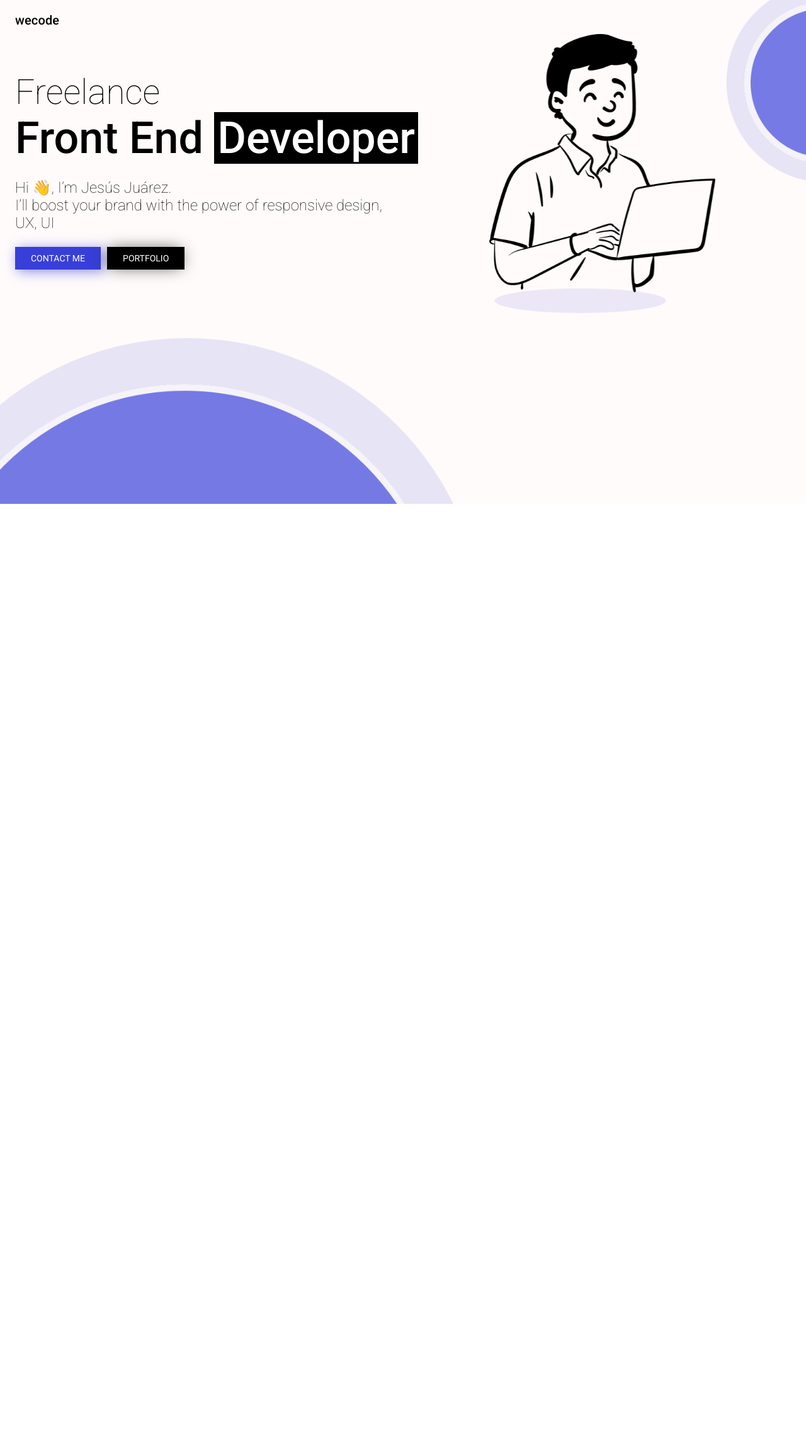
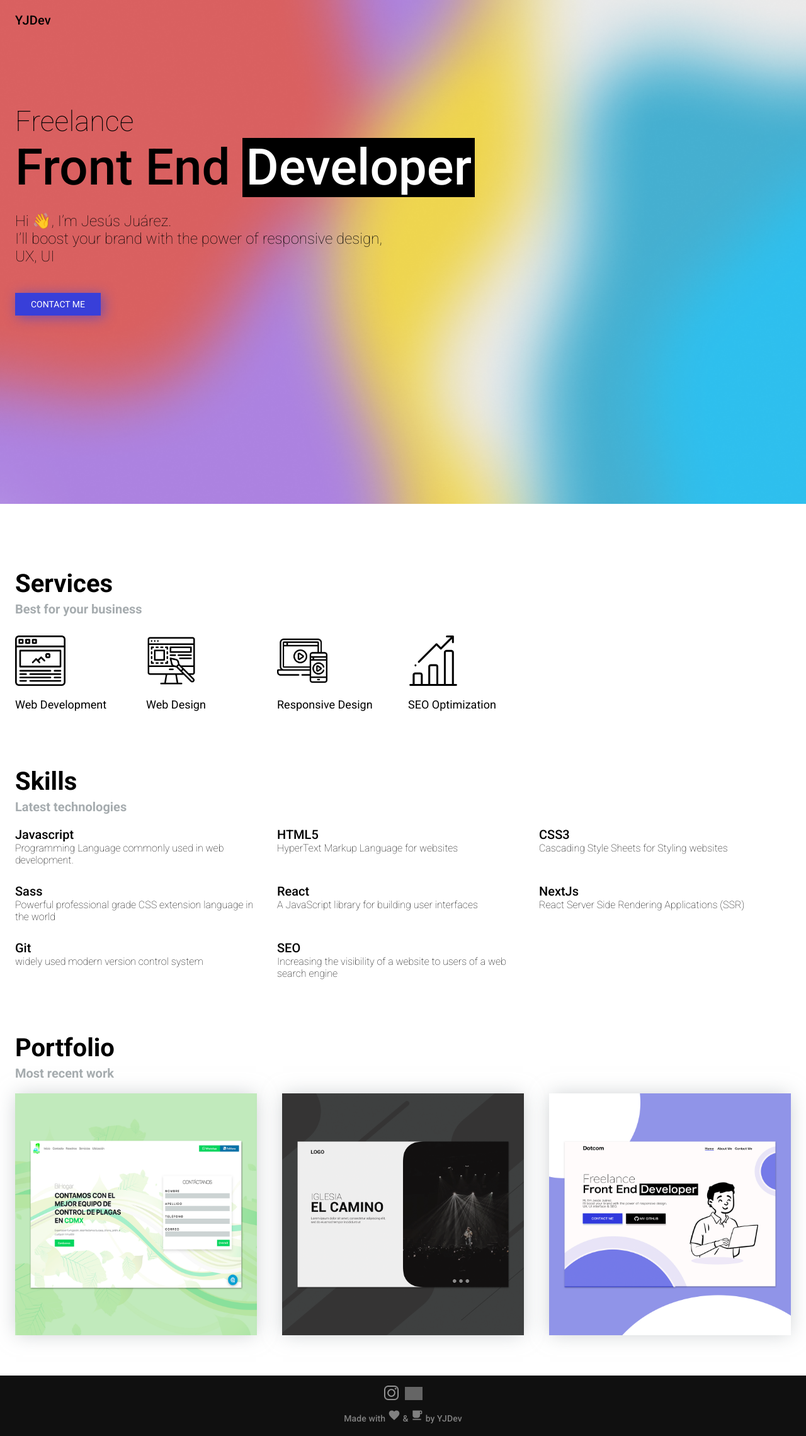
Before and after one commit to YisusJuarez/yjdevportfolio, a Next.js app: page / in a window 1280 px wide. Shown: the whole page at 63% size. Before the commit the page ends 800 px from the top, so only its background shows below. Built offline with nearby package versions, Linux system fonts and the light colour scheme; grey boxes are pictures that could not be loaded.

Commit message:
Pagina 2.0

```diff
--- a/components/Footer/Footer.js
+++ b/components/Footer/Footer.js
@@ -1,35 +1,43 @@
 import React from "react";
 import Container from "@material-ui/core/Container";
 import Grid from "@material-ui/core/Grid";
-import Link from "next/link";
+import Typography from '@material-ui/core/Typography';
+import FavoriteIcon from '@material-ui/icons/Favorite';
+import LocalCafeIcon from '@material-ui/icons/LocalCafe';
 class Portfolio extends React.Component {
     render() {
         return (
             <div className="bg-black">
                 <Container maxWidth="lg">
                     <Grid container>
-                        <Grid item lg={4} md={4} sm={6} xs={12}>
-                            <h1 className="frase">wecode</h1>
+
+                        <Grid item lg={4} md={4} sm={6} xs={6}>
+
                         </Grid>
-                        <Grid item lg={4} md={4} sm={6} xs={6}>
-                            <h1 className="frase">Discover</h1>
-                            <ul className="listas">
-                                <li><Link href="/"><a>Home</a></Link></li>
-                                <li><Link href="/portfolio"><a>Portfolio</a></Link></li>
-                            </ul>
+                        <Grid item lg={12} md={12} sm={12} xs={12}>
+
+                            <p className="foot-center">
+                                <div className="foot-top">
+                                    <a href="https://www.instagram.com/wecodemx/">
+                                        <img className="icons-social" src="/img/white-insta.png" />
+                                    </a>
+                                    <a href="https://github.com/YisusJuarez">
+                                        <img className="icons-social-2" src="/img/white-git.png" />
+                                    </a>
+                                </div>
+
+                                <Typography variant="subtitle2" >
+                                    Made with <FavoriteIcon fontSize="small"></FavoriteIcon> & <LocalCafeIcon fontSize="small"></LocalCafeIcon> by YJDev
+                            </Typography>
+                            </p>
                         </Grid>
-                        <Grid item lg={4} md={4} sm={6} xs={6}>
-                            <h1 className="frase">Follow</h1>
-                            <a href="https://www.instagram.com/wecodemx/">
-                            <img className="icons-social" src="/img/white-insta.png"/>
-                            </a>
-                            <a href="https://github.com/YisusJuarez">
-                            <img className="icons-social-2"  src="/img/white-git.png"/>
-                            </a>
-                        </Grid>
+
                     </Grid>
                 </Container>
                 <style jsx>{`
+                .foot-top{
+                    padding-bottom:10px;
+                }
                     .icons-social{
                         width:23px;
                         opacity:.6;
@@ -50,42 +58,15 @@ class Portfolio extends React.Component {
                  .bg-black{
                      background-color:#101010;
                      margin-top:60px;
-                     padding-top:30px;
-                     padding-bottom:30px;
                  }
-                 .frase{
-                     color:white;
-                     font-family: "Roboto";
-                     font-size:21px;
-                     font-weight:600;
 
-                 }
-                 .listas{
-                     list-style-type:none;
-                     padding-left:0px;
-                 }
-                 .listas li:nth-child(2){
-                    padding-top:5px;
 
-                 }
-                 .listas li a{
-                   color:white !important;
-                   font-size: 18;
-                font-family: "Roboto";
-                opacity:.6;
-                text-decoration:none;
-                cursor:pointer;
-
-                 }
-                 .listas li a:hover{
-                   color:white !important;
-                   font-size: 18;
-                font-family: "Roboto";
-                opacity:.9;
-                text-decoration:none;
-                cursor:pointer;
-
-                 }
+                 .foot-center{
+                    text-align: center;
+                    color:white;
+                    padding-bottom:0px;
+                    color:gray;
+                }
                  `}</style>
             </div>
 
--- a/components/HeadContent/HeadContent.jsx
+++ b/components/HeadContent/HeadContent.jsx
@@ -4,18 +4,22 @@ import Grid from "@material-ui/core/Grid";
 import ModalCorreo from "../ModalCorreo/ModalCorreo";
 import Typist from "react-typist";
 import Link from "next/link";
+
+
 function HeadContent(props) {
+
   return (
     <div className="bg">
       <NavBar></NavBar>
-      <Container maxWidth="lg">
+
+      <Container maxWidth="lg" className="full-size-cont">
         <Grid container spacing={1}>
-          <Grid item md={7} sm={12}>
+          <Grid item md={12} sm={12}>
+
             <h1 className="h1-title">Freelance</h1>
             <h2 className="h2-subtitle">
               Front End <span className="h2-bgblack">Developer</span>
             </h2>
-
             <Typist
               cursor={{
                 show: false,
@@ -32,23 +36,20 @@ function HeadContent(props) {
             </Typist>
             <div className="center">
               <ModalCorreo></ModalCorreo>
-
-              <Link href="/portfolio">
-                <button className="btn-portafolio">PORTFOLIO</button>
-              </Link>
             </div>
-          </Grid>
-          <Grid item md={5}>
-            <img
-              className="img-person"
-              src="/img/person.png"
-              alt="person-image"
-            ></img>
           </Grid>
         </Grid>
       </Container>
+
+
       <style jsx>{`
+      .bg{
+        background-image:url('/img/bg-desk.png');
+       background-size:cover;
+       background-repeat:none;
+      }
         .btn-portafolio {
+          margin-top:20px;
           background-color: black;
           color: white;
           font-family: "Roboto";
@@ -66,34 +67,10 @@ function HeadContent(props) {
           outline: none !important;
           outline-width: 0 !important;
         }
-        .img-person {
-          width: 28vw;
-          text-align: center;
-          display: block;
-          justify-content: center;
-          align-items: center;
-          padding-left: 30px;
 
-          animation:personmove 3s infinite;
-        }
-        @keyframes personmove {
-          0% {
-            transform: translateY(-10px);
-          }
-
-          50% {
-            transform: translateY(10px);
-          }
-          100% {
-            transform: translateY(-10px);
-          }
-        }
 
         .bg {
-          background-image: url("/img/bg.png");
           height: 100vh;
-          background-size: cover;
-          background-position: center;
           min-height: 500px;
         }
         .h1-title {
@@ -120,7 +97,30 @@ function HeadContent(props) {
           font-weight: 200;
           font-size: 24px;
         }
-        @media only screen and (max-width: 1000px) {
+        @media only screen and (min-width: 960px) and (max-width:1181px){
+
+
+          .h1-title {
+            padding-top:13vw;
+            font-size: 35px;
+            text-align: left;
+          }
+          .h2-subtitle {
+            font-family: "Roboto";
+            font-weight: 500;
+            font-size: 70px;
+            margin: 0px;
+            text-align: left;
+          }
+          .text-desc {
+            padding-top: 40px;
+            text-align: left;
+          }
+          .center {
+            text-align: left;
+          }
+        }
+        @media only screen and (max-width: 959px) {
           .btn-portafolio {
             margin-left: 0;
             margin-top: 20px;
@@ -128,9 +128,7 @@ function HeadContent(props) {
           .center {
             text-align: center;
           }
-          .img-person {
-            display: none;
-          }
+
           .h1-title {
             font-size: 35px;
             text-align: center;
@@ -146,10 +144,8 @@ function HeadContent(props) {
             text-align: center;
           }
         }
-        @media only screen and (min-width: 1440px) {
-          .img-person {
-            padding-top: 8vw;
-          }
+        @media only screen and (min-width: 1182px) {
+
           .h1-title {
             padding-top: 8vw;
             font-size: 45px;
--- a/components/ModalCorreo/ModalCorreo.jsx
+++ b/components/ModalCorreo/ModalCorreo.jsx
@@ -195,7 +195,7 @@ export default function ModalCorreo() {
             font-size: 13px;
           }
           .btn-purple {
-
+           margin-top:20px;
             background-color: #383fd9;
             color: white;
             font-family: "Roboto";
--- a/components/NavBar/NavBar.jsx
+++ b/components/NavBar/NavBar.jsx
@@ -29,7 +29,7 @@ export default function NavBar() {
         <Container maxWidth="lg">
           <Toolbar disableGutters>
             <Typography variant="h6" className={classes.title}>
-              wecode
+              YJDev
             </Typography>
           </Toolbar>
         </Container>
--- a/components/SkillsExp/SkillsExp.js
+++ b/components/SkillsExp/SkillsExp.js
@@ -2,6 +2,7 @@ import React from "react";
 import Container from "@material-ui/core/Container";
 import Grid from '@material-ui/core/Grid';
 import CardSkill from '../CardSkill/CardSkill';
+
 class SkillsExp extends React.Component {
     render() {
         return (
@@ -34,11 +35,17 @@ class SkillsExp extends React.Component {
                         <Grid item lg={4} md={6} sm={6} xs={6}>
                             <CardSkill Skill="SEO" Descriptionskill="Increasing the visibility of a website to users of a web search engine"></CardSkill>
                         </Grid>
-
                     </Grid>
                 </Container>
                 <style jsx global>{`
-                    .titles-bg-black{
+                 .sub-bg-black{
+                    font-family:'Roboto';
+                font-size:20px;
+                margin-top:0px;
+                color:#A6ACAF;
+
+                }
+                .titles-bg-black{
                     font-family:'Roboto';
                     font-size:40px;
                     margin-bottom:5px;
--- a/pages/index.js
+++ b/pages/index.js
@@ -1,14 +1,27 @@
 import Header from "../components/Header/Header";
 import HeadContent from '../components/HeadContent/HeadContent';
-
+import SkillsExp from "../components/SkillsExp/SkillsExp";
+import PortfolioList from '../components/PortfolioList/PortfolioList'
+import Services from '../components/Services/Services';
+import Footer from '../components/Footer/Footer';
 export default function Home() {
   return (
     <div className="container">
-     <Header></Header>
+      <Header></Header>
       <HeadContent></HeadContent>
+      <section className="content-cont">
+        <Services></Services>
+        <SkillsExp></SkillsExp>
+        <PortfolioList></PortfolioList>
+      </section>
+
+      <Footer></Footer>
       <style jsx global>{`
       body{
          margin:0px;
+        }
+        .content-cont{
+padding-top:70px;
         }
       `}</style>
     </div>
```
Also changed, not shown: public/img/bg-desk.png (added), 1 other file (tests, documents, lock files or other folders).
